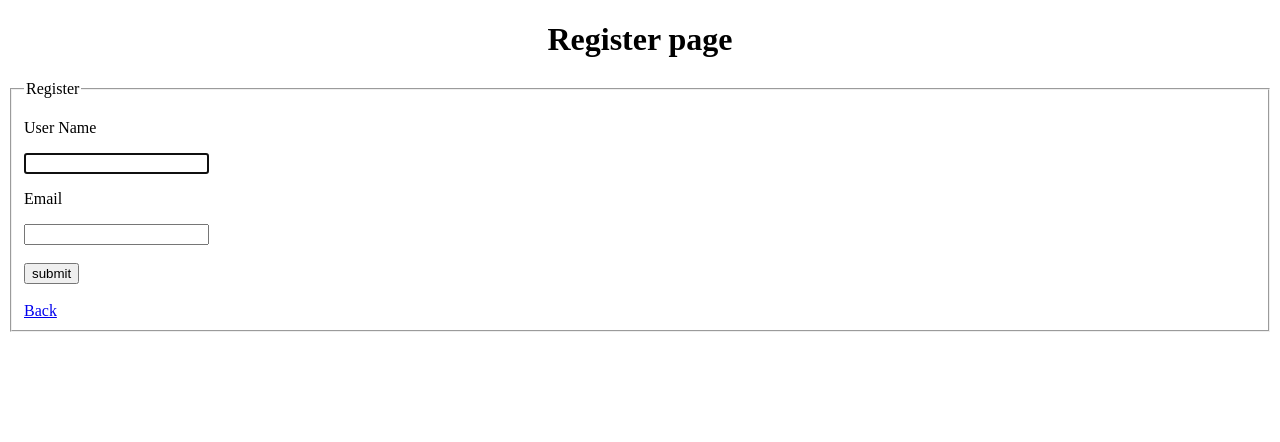
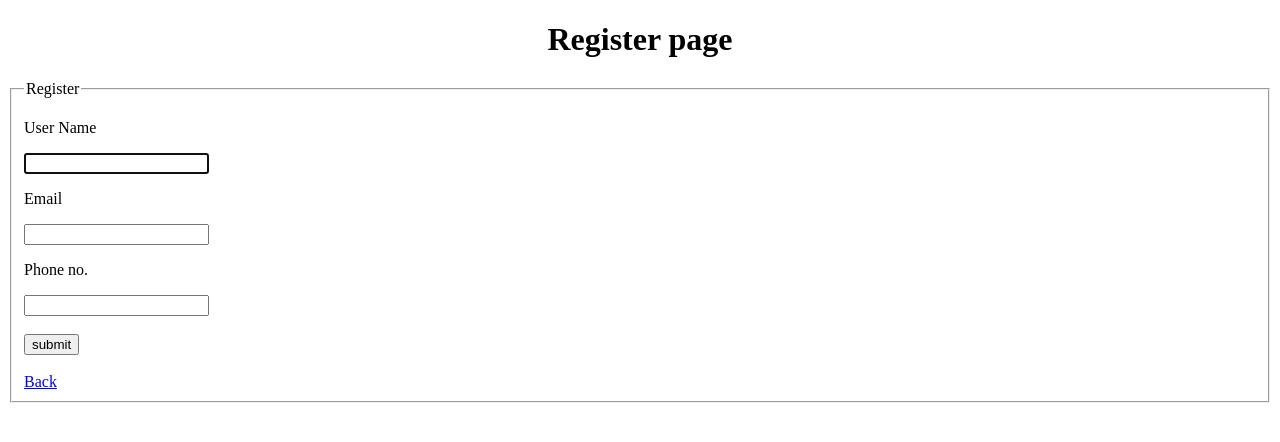
Before and after one commit to Venkats5495/online_shopping, a PHP site: page /register.php in a window 1280 px wide. Shown: the top 442 px of the page. Run offline with PHP 8.4, Linux system fonts and the light colour scheme.

Commit message:
update register page

```diff
--- a/dbc.php
+++ b/dbc.php
@@ -2,6 +2,6 @@
 $host="localhost";
 $username="root";
 $pass="";
-$db="shopping";
+$db="shoping";
 $conn=mysqli_connect("$host","$username","$pass","$db");
 ?>
--- a/register.php
+++ b/register.php
@@ -1,23 +1,23 @@
 <?php
 include "dbc.php";
+
 if(isset($_POST['submit']))
 {
 $user=$_POST['user'];
-
 $email=$_POST['email'];
-
+$ph_no=$_POST['ph_no'];
 $select="select Name from users where Name='$user'";
 $selquery= mysqli_query($conn,$select);
 $check=mysqli_fetch_array($selquery);
 if($check['Name'] != $user)
 {
-$ins="insert into users(Name,Email) values('$user','$email')";
+$ins="insert into users(Name,Email,phone) values('$user','$email','$ph_no')";
 $reg = mysqli_query($conn,$ins);
 if($reg == true)
 {
 	echo"<script>alert('Data Registered successfully');</script>";
 
-	$subject="$user";
+	/*$subject="$user";
    $to="$email";
    $from="venkatsekar5495@gmail.com";
    $msg="Register successfully";//$_POST['message'];
@@ -26,8 +26,8 @@ if($reg == true)
    $header.="Form: <".$from.">";
    mail($to,$subject,$msg,$header);
    echo "mail sent";
-
-}
+*/
+}/*
 else
 {
 	echo"<script>alert('Data not Registered');</script>";
@@ -43,6 +43,7 @@ else
    echo "mail sent";
 
 }
+*/
 }
 
 else{
@@ -69,7 +70,9 @@ else{
 <p>User Name</p>
 <input type="text" name="user" autofocus=on	 required>
 <p>Email</p>
-<input type="email" name="email">
+<input type="email" name="email" >
+<p>Phone no.</p>
+<input type="tel" name="ph_no" >
 <br><br>
 <input type="submit" name="submit" value="submit">
 <br><br>
```
